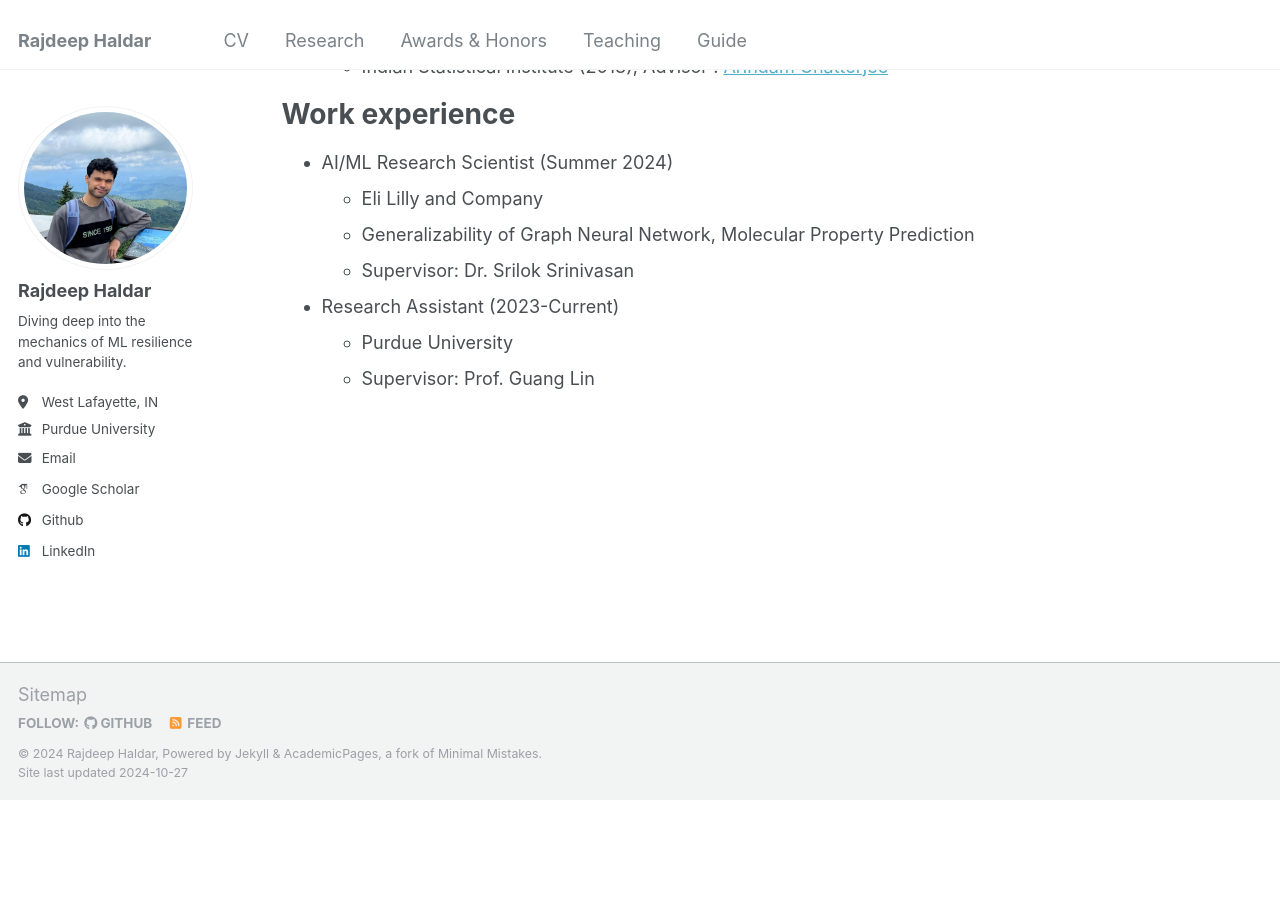
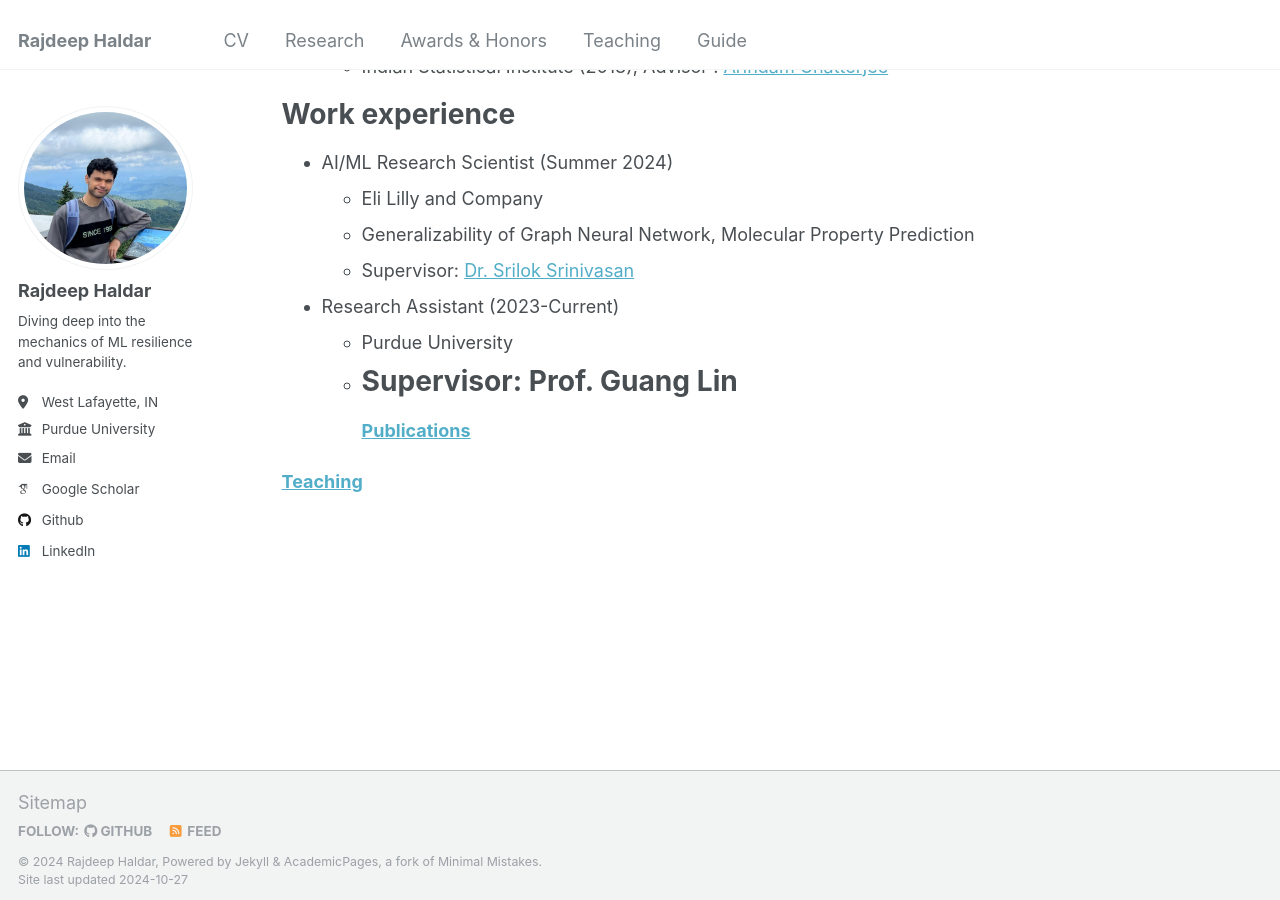
Before and after one commit to rhaldarpurdue/rhaldarpurdue.github.io, a Jekyll site: the page built from _pages/cv.md, in a window 1280 px wide and 900 px high, scrolled down 527 px. Built offline with Jekyll 4.4.1, drawn with Linux system fonts in a browser that asks for light colours; some web fonts are replaced; before the commit the page ends 1328 px from its top, so only the background shows below that.

Commit message:
Update cv.md

```diff
--- a/_pages/cv.md
+++ b/_pages/cv.md
@@ -29,8 +29,12 @@ Work experience
 * AI/ML Research Scientist (Summer 2024)
   * Eli Lilly and Company
   * Generalizability of Graph Neural Network, Molecular Property Prediction
-  * Supervisor: Dr. Srilok Srinivasan
+  * Supervisor: [Dr. Srilok Srinivasan](https://www.linkedin.com/in/srilok-srinivasan/)
 
 * Research Assistant (2023-Current)
   * Purdue University
   * Supervisor: Prof. Guang Lin
+======
+[**Publications**](https://rhaldarpurdue.github.io/publications/)
+
+[**Teaching**](https://rhaldarpurdue.github.io/teaching/)
```
